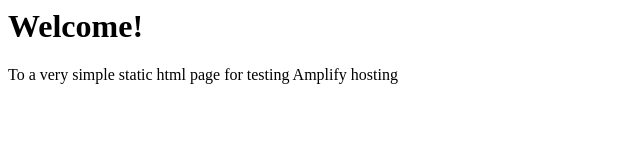
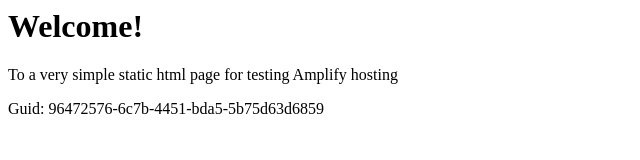
Before and after one commit to aws-aemilia-mxp/Github-PR-Commit-Integration-Test-DoNotTouch-Gith-P5X5MO5I-v1-prod-eu-south-1, a website: page src/index.html in a window 1280 px wide. Shown: the whole page, without its empty margins (0-640 px from the left). Drawn offline with Linux system fonts and the light colour scheme.

Commit message:
commit from integ tests

```diff
--- a/src/index.html
+++ b/src/index.html
@@ -1,3 +1,5 @@
+
+
 <html lang="en">
 
 <head>
@@ -10,6 +12,6 @@
 <body>
     <h1>Welcome!</h1>
     <p>To a very simple static html page for testing Amplify hosting</p>
-</body>
+    <p>Guid: 96472576-6c7b-4451-bda5-5b75d63d6859</p></body>
 
 </html>
```
